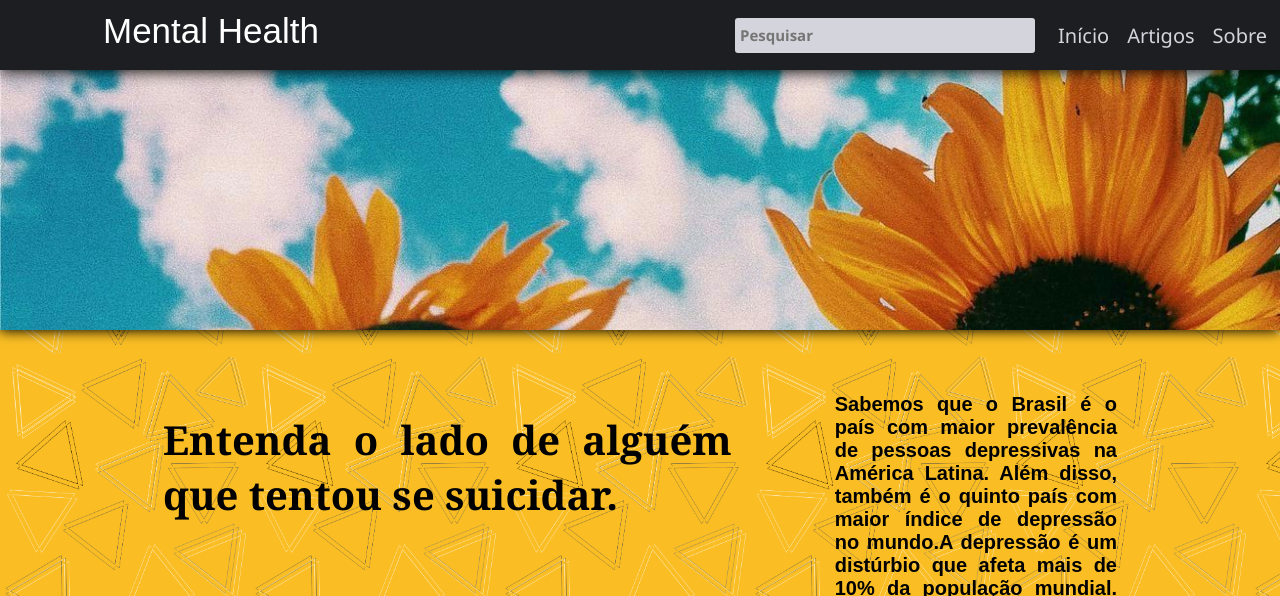
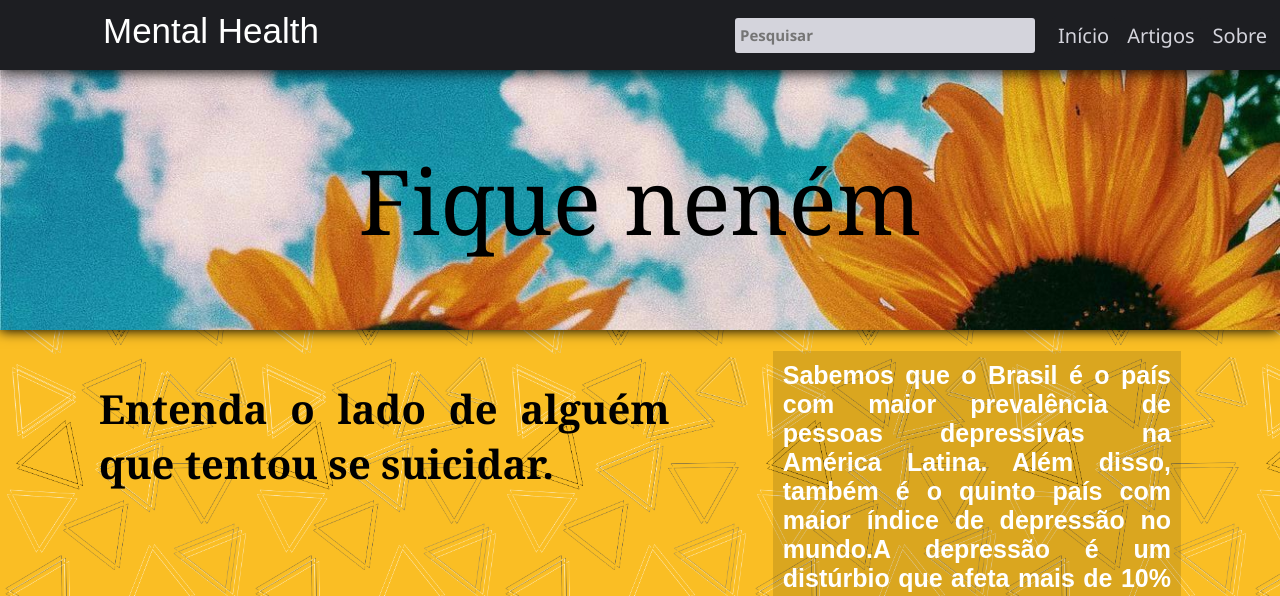
Before and after one commit to LucasEduardoGiovanini/MentalHealth, a PHP site: page /html/index.html in a window 1280 px wide. Shown: the top 596 px of the page. Run offline with PHP 8.4, Linux system fonts and the light colour scheme.

Commit message:
tela inicial recolor

```diff
--- a/css/inicio.css
+++ b/css/inicio.css
@@ -4,7 +4,7 @@
     top: 85%;
     left: 50%;
     transform: translate(-50%, -50%);
-    width: 75%;
+    width: 85%;
 }
 
 
@@ -23,6 +23,12 @@
     text-justify: inter-word;
 
     font-family: Arial, Helvetica, sans-serif;
-    font-size: 20px;
+    font-size: 25px;
+    color: white;
+}
+
+#caixa_texto{
+    background-color:rgba(0, 0, 0, 0.13);
+    padding: 10px;
 
 }
--- a/html/index.html
+++ b/html/index.html
@@ -48,7 +48,7 @@
 	</div>
 
 	<div id="img_topo">
-		<div id = "texto_img"></div>
+		<div id = "texto_img">Fique neném</div>
 	</div>
 
 
@@ -57,12 +57,14 @@
 			<tr id = "titulo_texto">
 				<td>Entenda o lado de alguém que tentou se suicidar.</td>
 				<td  rowspan = "2" id = "texto">
+					<div id = "caixa_texto">
 					Sabemos que o Brasil é o país com maior prevalência de pessoas depressivas na América Latina. Além disso,
 					também é o quinto país com maior índice de depressão no mundo.A depressão é um distúrbio que afeta mais de
 					10% da população mundial. Segundo dados da Organização Mundial da Saúde (OMS), o Brasil possui cerca de 5,8%
 					de sua população já diagnosticada com depressão.Cerca de 12 milhões de pessoas sofrem com o mal.
 					Novos dados revelam que 23% dos adolescentes entre 13 e 17 anos enxergam o transtorno mental como
 					um “momento de tristeza” e não uma doença grave, revela pesquisa realizada pelo Ibope.
+					</div>
 				</td>
 			</tr>
 			<tr>
```
Also changed, not shown: css/estilos.css (line endings or trailing spaces).
